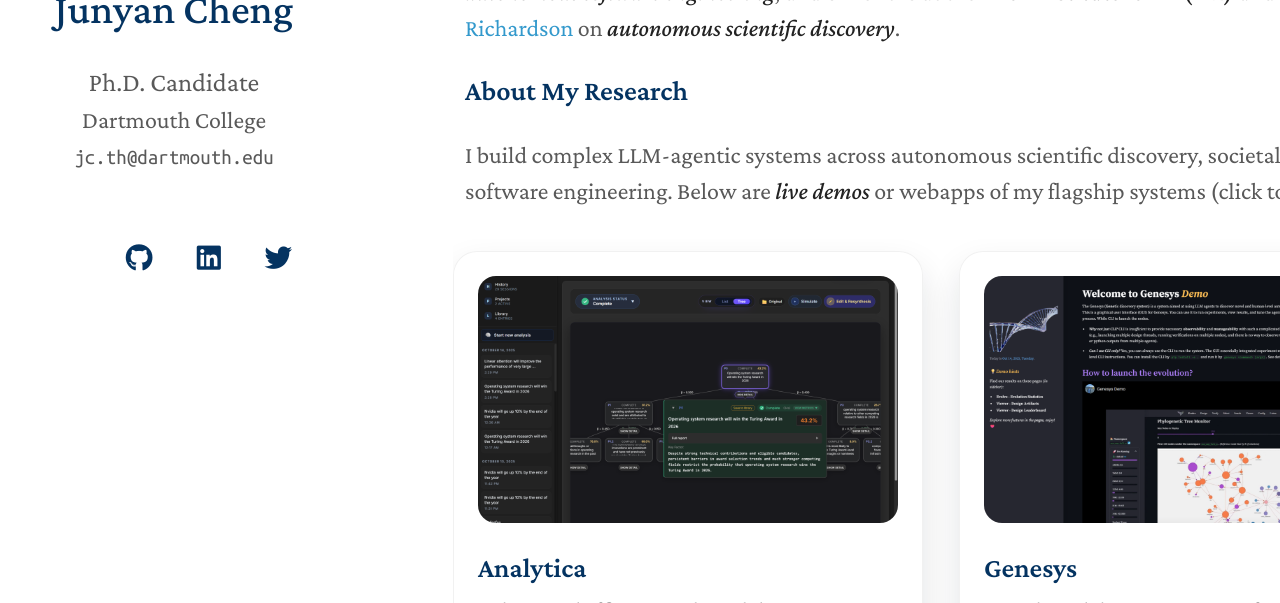
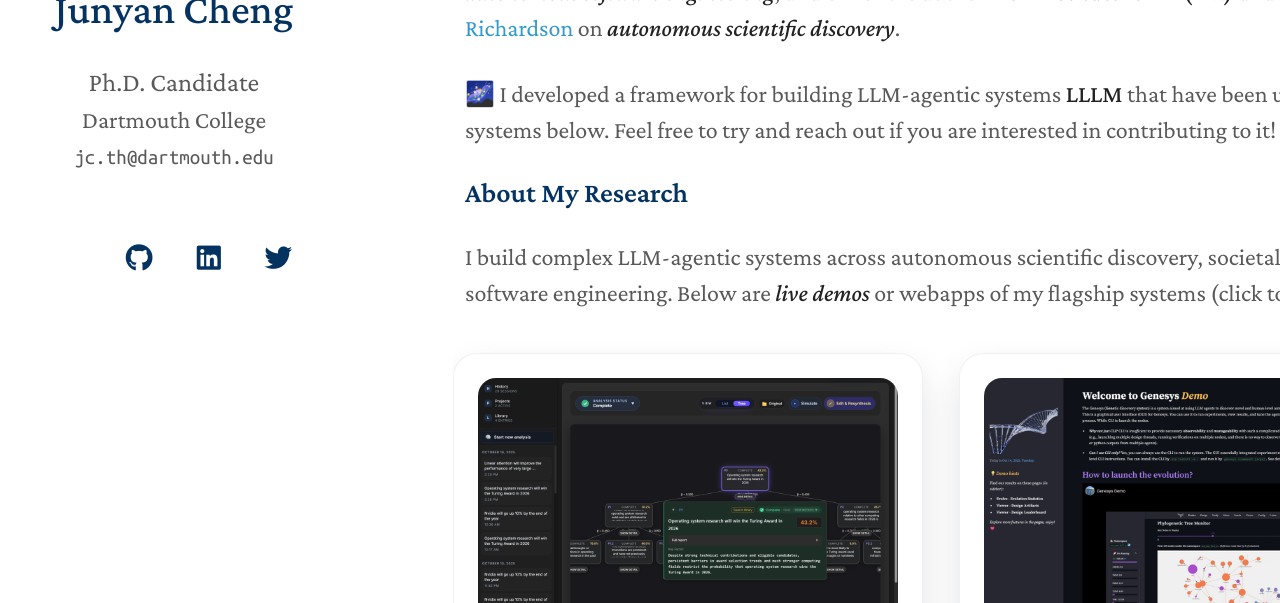
Before and after one commit to chengjunyan1/chengjunyan1.github.io, a Jekyll site: the page built from index.md, in a window 1280 px wide and 900 px high, cut to the strip 297-900 px from the top of the window. Built offline with Jekyll 4.4.1, drawn with Linux system fonts in a browser that asks for light colours; nearby versions of some CDN libraries; a style sheet for code colours, icons or effects is not loaded; our own code applies the rules of GitHub Pages for plain Markdown files.

Commit message:
1
Added a section about the LLLM framework and contribution invitation.

```diff
--- a/index.md
+++ b/index.md
@@ -6,6 +6,8 @@ layout: homepage
 
 I am a fourth-year Ph.D. candidate at Dartmouth College, advised by [Prof. Peter Chin](https://engineering.dartmouth.edu/community/faculty/peter-chin) at [LISP Lab](https://lisplab.host.dartmouth.edu/about/), fully funded by [PhD Innovation Fellowship](https://engineering.dartmouth.edu/graduate/phdi) (Thayer & Tuck collaborative, hosted by [Prof. Eric R. Fossum](https://engineering.dartmouth.edu/community/faculty/eric-fossum)).
 I interned in the [AIIL Group](https://www.microsoft.com/en-us/research/group/ai-interaction-and-learning/) at [**Microsoft Research Redmond**](https://www.microsoft.com/en-us/research/lab/microsoft-research-redmond/), mentored by [Dr. Jay Stokes](https://www.microsoft.com/en-us/research/people/jstokes/), on ***autonomous software engineering***, and 6 months at the [**Allen Institute for AI (Ai2)**](https://allenai.org/) under [Dr. Kyle Richardson](https://www.nlp-kyle.com/) on ***autonomous scientific discovery***.
+
+🌌 I developed a framework for building LLM-agentic systems [**LLLM**](https://github.com/ChengJunyan1/lllm) that have been used for multiple systems below. Feel free to try and reach out if you are interested in contributing to it!
 
 ### About My Research
 I build complex LLM-agentic systems across autonomous scientific discovery, societal systems, and software engineering. Below are ***live demos*** or webapps of my flagship systems (click to explore):
```
